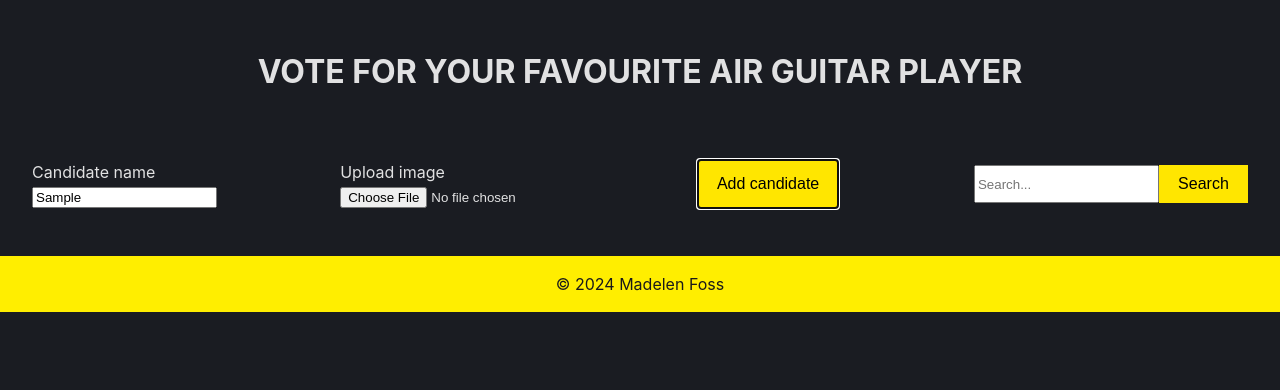
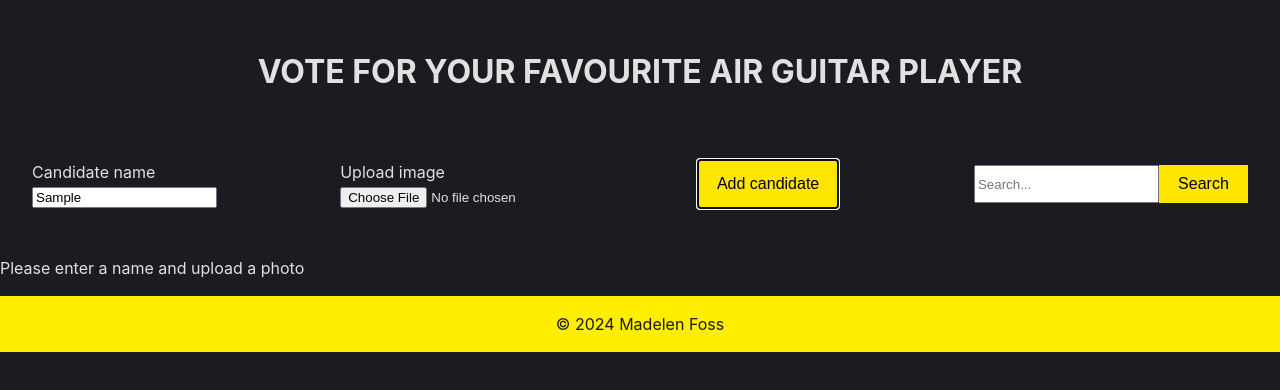
Before and after one commit to madelenfoss/voting-app, a React (Vite) app: page / in a window 1280 px wide. Both pictures are taken after typing "Sample" into the empty fields and a click on the button "Add candidate". Shown: the top 390 px of the page. Built offline with nearby package versions, Linux system fonts and the light colour scheme.

Commit message:
Added error message to add candidate form

```diff
--- a/src/components/Candidates.jsx
+++ b/src/components/Candidates.jsx
@@ -6,6 +6,7 @@ const Candidates = () => {
   const [candidates, setCandidates] = useState([]);
   const [name, setName] = useState('');
   const [image, setImage] = useState(null);
+  const [errorMessage, setErrorMessage] = useState("");
 
   function handleSubmit(e) {
     e.preventDefault();
@@ -26,7 +27,11 @@ const Candidates = () => {
       // Tilbakestiller navn
       setName("");
       // Tilbakestiller bilde
-      setImage(null)
+      setImage(null);
+      // Tilbakestiller feilmelding
+      setErrorMessage("");
+    } else {
+      setErrorMessage("Please enter a name and upload a photo")
     }
   };
 
@@ -56,7 +61,7 @@ const Candidates = () => {
               onChange={(e) => setImage(e.target.files[0])}
             />
           </div>
-          <button onClick={addCandidate}>
+          <button onClick={addCandidate} className="candidate_add-btn">
             Add candidate
           </button>
         </form>
@@ -71,6 +76,9 @@ const Candidates = () => {
           <button>Search</button>
         </form>
       </div>
+      {errorMessage && (
+        <div className="error">{errorMessage}</div>
+      )}
 
       <ul className="candidate_ul">
         {candidates.map((candidate) => (
```
